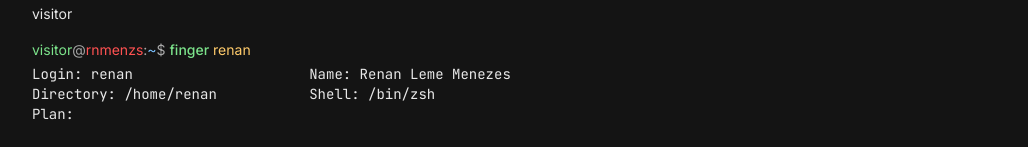
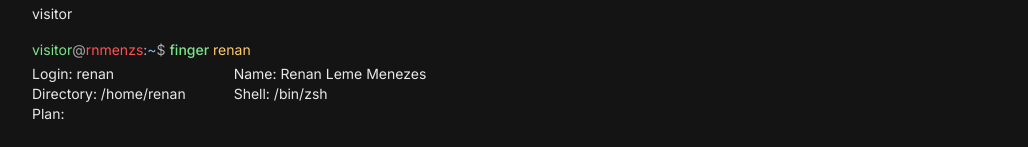
Before and after one commit to rnmenzs/devrnmenzs, a Next.js app: page / in a window 1280 px wide. Shown: the part 224-371 px from the top of the page, without its empty margins (120-1148 px from the left). Built offline with nearby package versions, Linux system fonts and the light colour scheme; no server answers.

Commit message:
Make finger output reflow instead of scrolling on narrow screens

```diff
--- a/components/geek/GeekHero.tsx
+++ b/components/geek/GeekHero.tsx
@@ -53,15 +53,15 @@ export default function GeekHero() {
           <BootLine d={2.1}>
             <Cmd>finger</Cmd> <Arg>renan</Arg>
           </BootLine>
-          <pre
-            aria-hidden="true"
-            className="geek-out mt-1 overflow-x-auto"
-            style={delay(2.8)}
-          >
-            {"Login: renan                     Name: "}
-            {site.name}
-            {"\nDirectory: /home/renan           Shell: /bin/zsh\nPlan:"}
-          </pre>
+          <div aria-hidden="true" className="geek-out mt-1" style={delay(2.8)}>
+            <div className="grid sm:grid-cols-[max-content_max-content] sm:gap-x-12">
+              <p>Login: renan</p>
+              <p>Name: {site.name}</p>
+              <p>Directory: /home/renan</p>
+              <p>Shell: /bin/zsh</p>
+            </div>
+            <p>Plan:</p>
+          </div>
         </div>
       </div>
 
```
